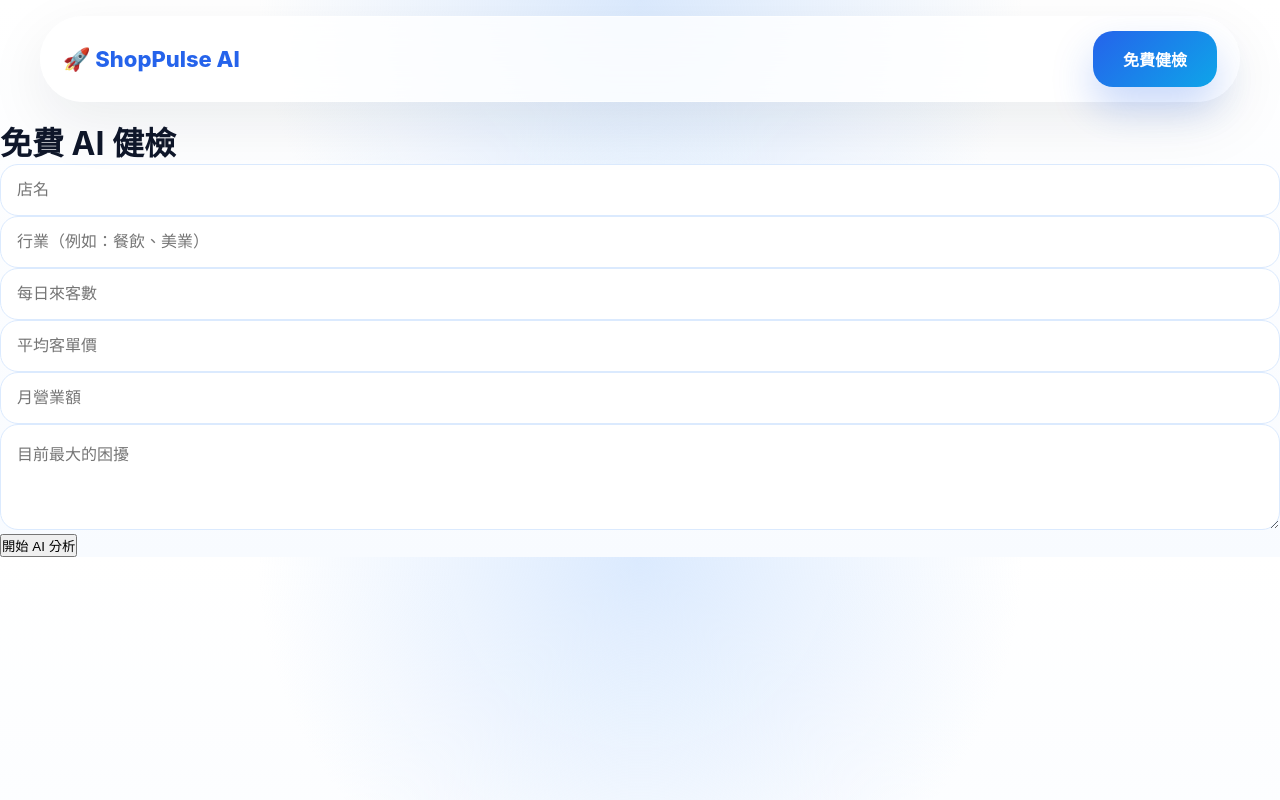
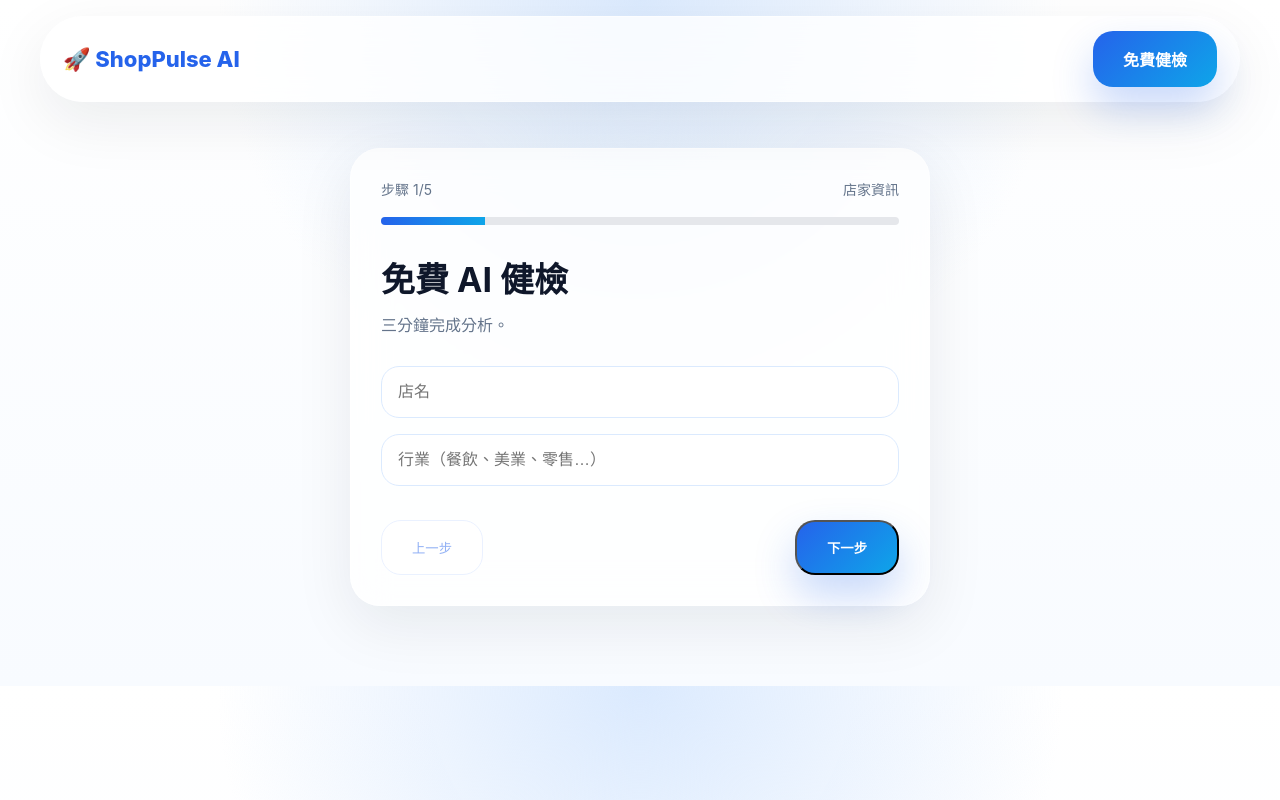
Before and after one commit to aimvp666-cloud/ShopPulseAI, a Next.js app: page /check in a window 1280 px wide. Built offline with nearby package versions, Linux system fonts and the light colour scheme.

Commit message:
Update page.tsx

```diff
--- a/app/check/page.tsx
+++ b/app/check/page.tsx
@@ -3,7 +3,16 @@
 
 import { useState } from "react";
 
+const steps = [
+  "店家資訊",
+  "營運狀況",
+  "客群分析",
+  "目前困擾",
+  "確認送出",
+];
+
 export default function CheckPage() {
+  const [step, setStep] = useState(0);
   const [loading, setLoading] = useState(false);
 
   const [form, setForm] = useState({
@@ -15,7 +24,15 @@ export default function CheckPage() {
     problem: "",
   });
 
-  async function submit() {
+  function next() {
+    if (step < steps.length - 1) setStep(step + 1);
+  }
+
+  function prev() {
+    if (step > 0) setStep(step - 1);
+  }
+
+  function submit() {
     setLoading(true);
 
     sessionStorage.setItem("shoppulse_form", JSON.stringify(form));
@@ -27,76 +44,240 @@ export default function CheckPage() {
 
   if (loading) {
     return (
-      <main className="min-h-screen flex items-center justify-center bg-slate-50 p-6">
-        <div className="text-center animate-pulse">
-          <div className="text-6xl mb-6">🤖</div>
-          <h1 className="text-3xl font-bold">AI 正在分析你的店面</h1>
-          <p className="text-slate-500 mt-3">
-            正在整理 Google、社群與營運資料...
+      <main
+        style={{
+          minHeight: "100vh",
+          display: "flex",
+          justifyContent: "center",
+          alignItems: "center",
+          padding: "24px",
+        }}
+      >
+        <div style={{ textAlign: "center" }}>
+          <div style={{ fontSize: "64px", marginBottom: "20px" }}>🤖</div>
+
+          <h1 style={{ fontSize: "34px", marginBottom: "12px" }}>
+            AI 正在分析
+          </h1>
+
+          <p style={{ color: "#64748b", marginBottom: "24px" }}>
+            正在整理 Google、社群與店面資料...
           </p>
+
+          <div className="loading-dots">
+            <span></span>
+            <span></span>
+            <span></span>
+          </div>
         </div>
       </main>
     );
   }
 
   return (
-    <main className="min-h-screen bg-slate-50 p-6">
-      <div className="max-w-xl mx-auto bg-white rounded-3xl shadow p-6 space-y-5">
+    <main
+      style={{
+        maxWidth: "620px",
+        margin: "0 auto",
+        padding: "30px 20px 80px",
+      }}
+    >
+      <div className="glass" style={{ borderRadius: "30px", padding: "30px" }}>
+        <div
+          style={{
+            display: "flex",
+            justifyContent: "space-between",
+            marginBottom: "18px",
+            color: "#64748b",
+            fontSize: "14px",
+          }}
+        >
+          <span>步驟 {step + 1}/5</span>
+          <span>{steps[step]}</span>
+        </div>
 
-        <h1 className="text-3xl font-bold text-center">
+        <div
+          style={{
+            width: "100%",
+            height: "8px",
+            background: "#e5e7eb",
+            borderRadius: "999px",
+            marginBottom: "28px",
+            overflow: "hidden",
+          }}
+        >
+          <div
+            style={{
+              width: `${((step + 1) / steps.length) * 100}%`,
+              height: "100%",
+              background: "linear-gradient(90deg,#2563eb,#0ea5e9)",
+              transition: ".3s",
+            }}
+          />
+        </div>
+
+        <h1
+          style={{
+            fontSize: "34px",
+            marginBottom: "10px",
+          }}
+        >
           免費 AI 健檢
         </h1>
 
+        <p
+          style={{
+            color: "#64748b",
+            marginBottom: "30px",
+          }}
+        >
+          三分鐘完成分析。
+        </p>
+
+        {step === 0 && (
+          <>
             <input
-          className="w-full rounded-xl border p-3"
               placeholder="店名"
               value={form.store}
-          onChange={(e)=>setForm({...form,store:e.target.value})}
+              onChange={(e) => setForm({ ...form, store: e.target.value })}
             />
 
+            <div style={{ height: "16px" }} />
+
             <input
-          className="w-full rounded-xl border p-3"
-          placeholder="行業（例如：餐飲、美業）"
+              placeholder="行業（餐飲、美業、零售…）"
               value={form.industry}
-          onChange={(e)=>setForm({...form,industry:e.target.value})}
+              onChange={(e) => setForm({ ...form, industry: e.target.value })}
+            />
+          </>
+        )}
+
+        {step === 1 && (
+          <>
+            <input
+              placeholder="每日來客數"
+              value={form.visitors}
+              onChange={(e) => setForm({ ...form, visitors: e.target.value })}
             />
 
+            <div style={{ height: "16px" }} />
+
             <input
-          className="w-full rounded-xl border p-3"
-          placeholder="每日來客數"
-          value={form.visitors}
-          onChange={(e)=>setForm({...form,visitors:e.target.value})}
+              placeholder="平均客單價"
+              value={form.price}
+              onChange={(e) => setForm({ ...form, price: e.target.value })}
             />
 
-        <input
-          className="w-full rounded-xl border p-3"
-          placeholder="平均客單價"
-          value={form.price}
-          onChange={(e)=>setForm({...form,price:e.target.value})}
-        />
+            <div style={{ height: "16px" }} />
 
             <input
-          className="w-full rounded-xl border p-3"
               placeholder="月營業額"
               value={form.revenue}
-          onChange={(e)=>setForm({...form,revenue:e.target.value})}
+              onChange={(e) => setForm({ ...form, revenue: e.target.value })}
             />
+          </>
+        )}
 
+        {step === 2 && (
+          <>
+            <select
+              value={form.industry}
+              onChange={(e) => setForm({ ...form, industry: e.target.value })}
+            >
+              <option value="">主要客群</option>
+              <option>學生</option>
+              <option>上班族</option>
+              <option>家庭客</option>
+              <option>觀光客</option>
+            </select>
+
+            <div style={{ height: "16px" }} />
+
+            <select defaultValue="">
+              <option value="">回訪率</option>
+              <option>很高</option>
+              <option>普通</option>
+              <option>偏低</option>
+            </select>
+          </>
+        )}
+
+        {step === 3 && (
           <textarea
-          className="w-full rounded-xl border p-3"
-          rows={4}
-          placeholder="目前最大的困擾"
+            rows={6}
+            placeholder="目前最大的經營困擾..."
             value={form.problem}
-          onChange={(e)=>setForm({...form,problem:e.target.value})}
+            onChange={(e) => setForm({ ...form, problem: e.target.value })}
           />
+        )}
 
+        {step === 4 && (
+          <div className="card" style={{ padding: "24px" }}>
+            <h3 style={{ marginBottom: "18px" }}>確認資料</h3>
+
+            <p>
+              <strong>店名：</strong>
+              {form.store || "-"}
+            </p>
+
+            <p>
+              <strong>行業：</strong>
+              {form.industry || "-"}
+            </p>
+
+            <p>
+              <strong>來客：</strong>
+              {form.visitors || "-"}
+            </p>
+
+            <p>
+              <strong>客單價：</strong>
+              {form.price || "-"}
+            </p>
+
+            <p>
+              <strong>營業額：</strong>
+              {form.revenue || "-"}
+            </p>
+
+            <p style={{ marginTop: "14px" }}>
+              <strong>困擾：</strong>
+            </p>
+
+            <p style={{ color: "#64748b" }}>
+              {form.problem || "未填寫"}
+            </p>
+          </div>
+        )}
+
+        <div
+          style={{
+            display: "flex",
+            justifyContent: "space-between",
+            marginTop: "34px",
+          }}
+        >
           <button
-          onClick={submit}
-          className="w-full rounded-2xl bg-blue-600 text-white font-bold py-4"
+            onClick={prev}
+            disabled={step === 0}
+            className="btn-secondary"
+            style={{
+              opacity: step === 0 ? 0.5 : 1,
+            }}
           >
+            上一步
+          </button>
+
+          {step === 4 ? (
+            <button onClick={submit} className="btn-primary">
               開始 AI 分析
             </button>
-
+          ) : (
+            <button onClick={next} className="btn-primary">
+              下一步
+            </button>
+          )}
+        </div>
       </div>
     </main>
   );
```
Lines whose indentation alone changed are shown as unchanged.
